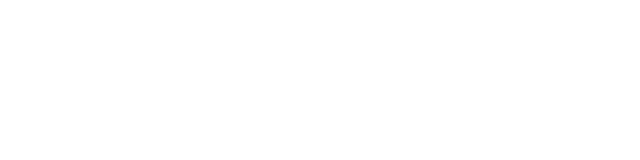
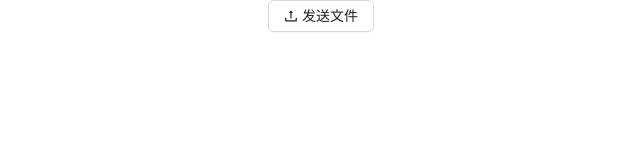
Before and after one commit to xiaoyi1255/nuxt3-temple, a Nuxt app in the folder client/: page /upload in a window 1280 px wide. Before the commit this address had no page. Shown: the top 160 px of the page, without its empty margins (319-959 px from the left). Built offline with nearby package versions, Linux system fonts and the light colour scheme.

Commit message:
feat: add upload page

```diff
--- /dev/null
+++ b/client/src/pages/upload.vue
@@ -0,0 +1,3 @@
+<template>
+    <Upload style="margin-top: 20vh;" />
+</template>
```
